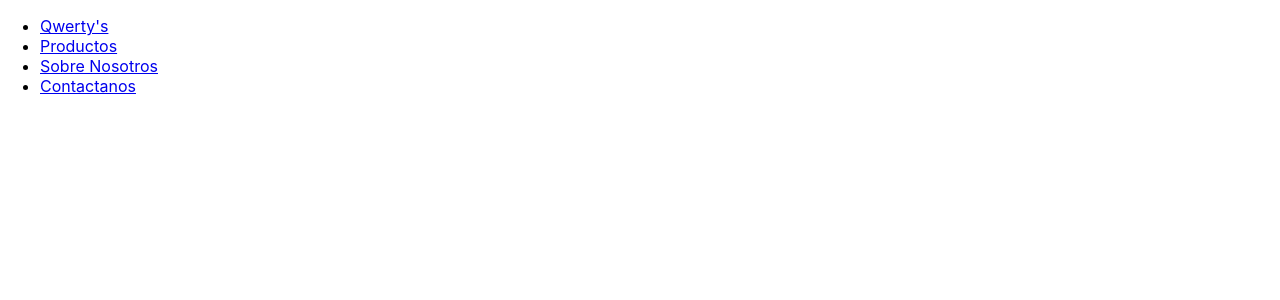
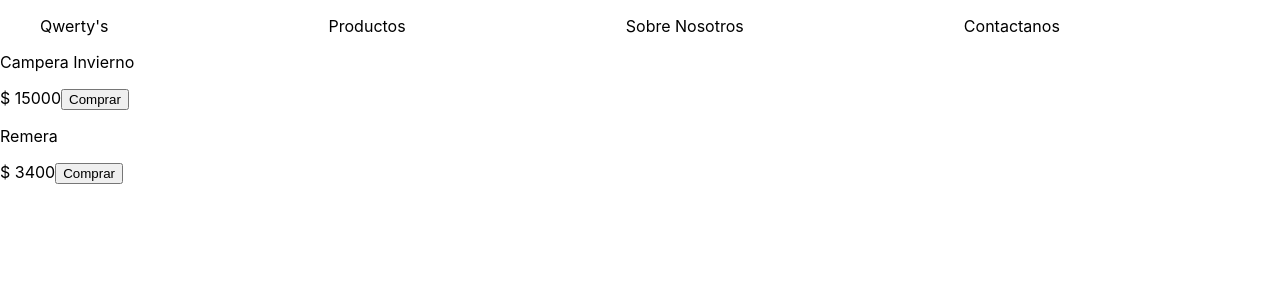
Before and after one commit to JuanLeonelC/proyecto-coder-react, a React (Create React App) app: page / in a window 1280 px wide. Shown: the top 300 px of the page. Built offline with nearby package versions, Linux system fonts and the light colour scheme.

Commit message:
Tercer Desafio

```diff
--- a/package.json
+++ b/package.json
@@ -3,6 +3,9 @@
   "version": "0.1.0",
   "private": true,
   "dependencies": {
+    "@emotion/react": "^11.9.3",
+    "@emotion/styled": "^11.9.3",
+    "@mui/material": "^5.9.1",
     "@testing-library/jest-dom": "^5.16.4",
     "@testing-library/react": "^13.3.0",
     "@testing-library/user-event": "^13.5.0",
--- a/src/App.js
+++ b/src/App.js
@@ -1,11 +1,13 @@
 import logo from './logo.svg';
 import './App.css';
-import NavBar from './components/NavBar';
+import NavBar from './components/NavBar/NavBar.js';
+import ItemListContainer from './components/ItemListContainer/ItemListContainer';
 
 function App() {
   return (
     <div>
       <NavBar />
+      <ItemListContainer />
     </div>
   );
 }
--- /dev/null
+++ b/src/components/ItemListContainer/ItemListContainer.js
@@ -0,0 +1,13 @@
+import ItemProduct from '../ItemProduct/ItemProduct';
+
+const ItemListContainer = () => {
+    return(
+        // Fragment
+        <div className='products'>
+            <ItemProduct title="Campera Invierno" price={15000}/>
+            <ItemProduct title="Remera" price={3400}/>
+        </div>
+    )
+}
+
+export default ItemListContainer;
--- /dev/null
+++ b/src/components/ItemProduct/ItemProduct.js
@@ -0,0 +1,14 @@
+import "./ItemProduct.css";
+
+const ItemProduct = ({title,price}) => {
+    return(
+        // Fragment
+        <div className='item-product'>
+            <p>{title}</p>
+            <span>$ {price}</span>
+            <button>Comprar</button>
+        </div>
+    )
+}
+
+export default ItemProduct;
--- /dev/null
+++ b/src/components/NavBar/CartWidget.js
@@ -0,0 +1,12 @@
+//import ShoppingCartIcon from '@mui/icons-material/ShoppingCart';
+
+const CardWidget = () => {
+    return(
+        // Fragment
+        <div>
+            {/* <ShoppingCartIcon /> */}
+        </div>
+    )
+}
+
+export default CardWidget;
--- /dev/null
+++ b/src/components/NavBar/NavBar.css
@@ -0,0 +1,12 @@
+.navbar{
+    display:flex;
+    flex-flow: row;
+    justify-content: space-between;
+    align-items: center;
+    list-style: none;
+}
+
+.navbar li a{
+    text-decoration: none;
+    color: black;
+}
--- a/src/components/NavBar.js
+++ b/src/components/NavBar/NavBar.js
@@ -1,12 +1,16 @@
+import "./NavBar.css"
+import CardWidget from "./CartWidget";
+
 const NavBar = () => {
     return(
         // Fragment
         <div>
-            <ul>
+            <ul className="navbar">
                 <li><a href="#">Qwerty's</a></li>
                 <li><a href="#">Productos</a></li>
                 <li><a href="#">Sobre Nosotros</a></li>
                 <li><a href="#">Contactanos</a></li>
+                <CardWidget />
             </ul>
         </div>
     )
```
Also changed, not shown: src/components/ItemListContainer/ItemListConainer.css (added), src/components/ItemProduct/ItemProduct.css (added), 1 other file (tests, documents, lock files or other folders).
